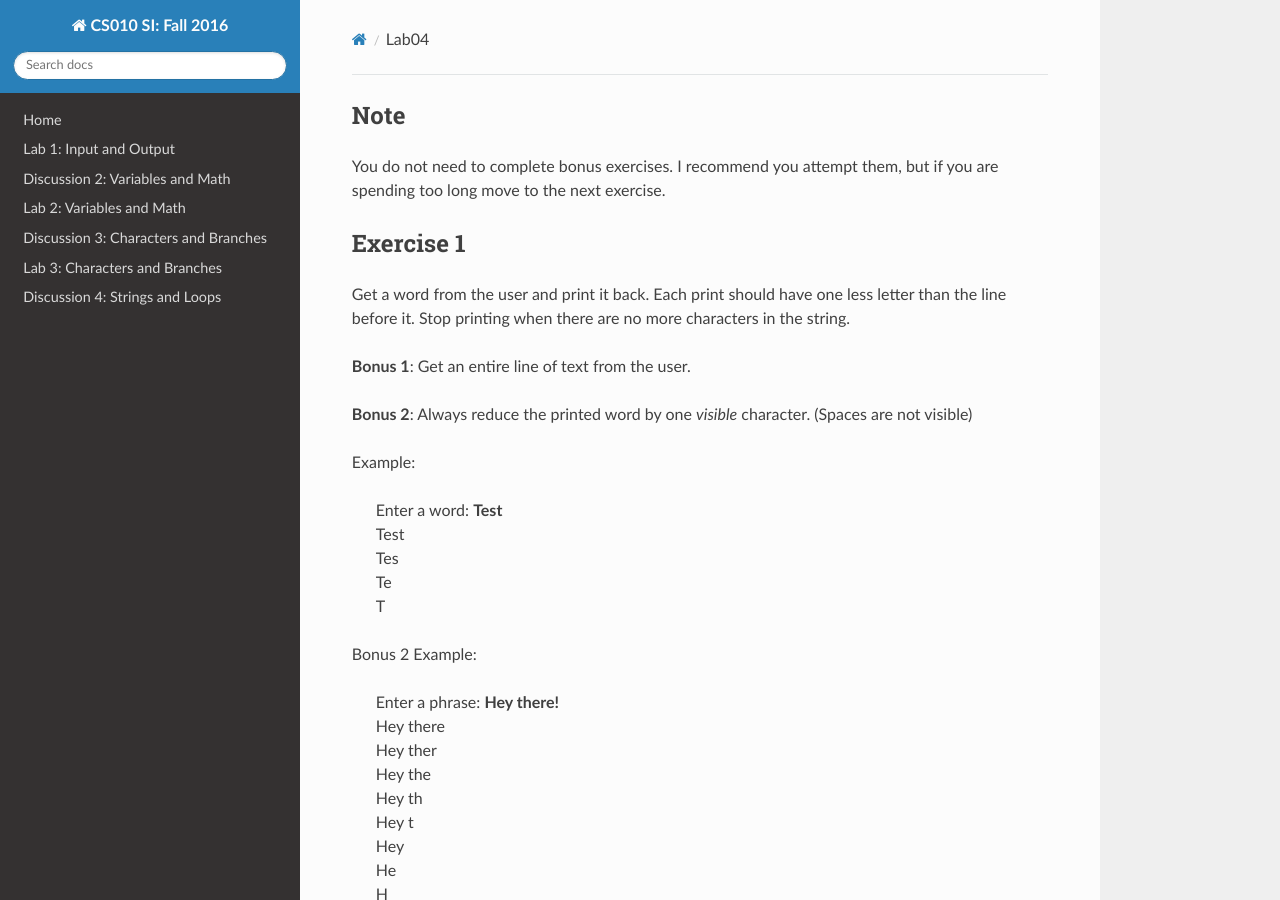
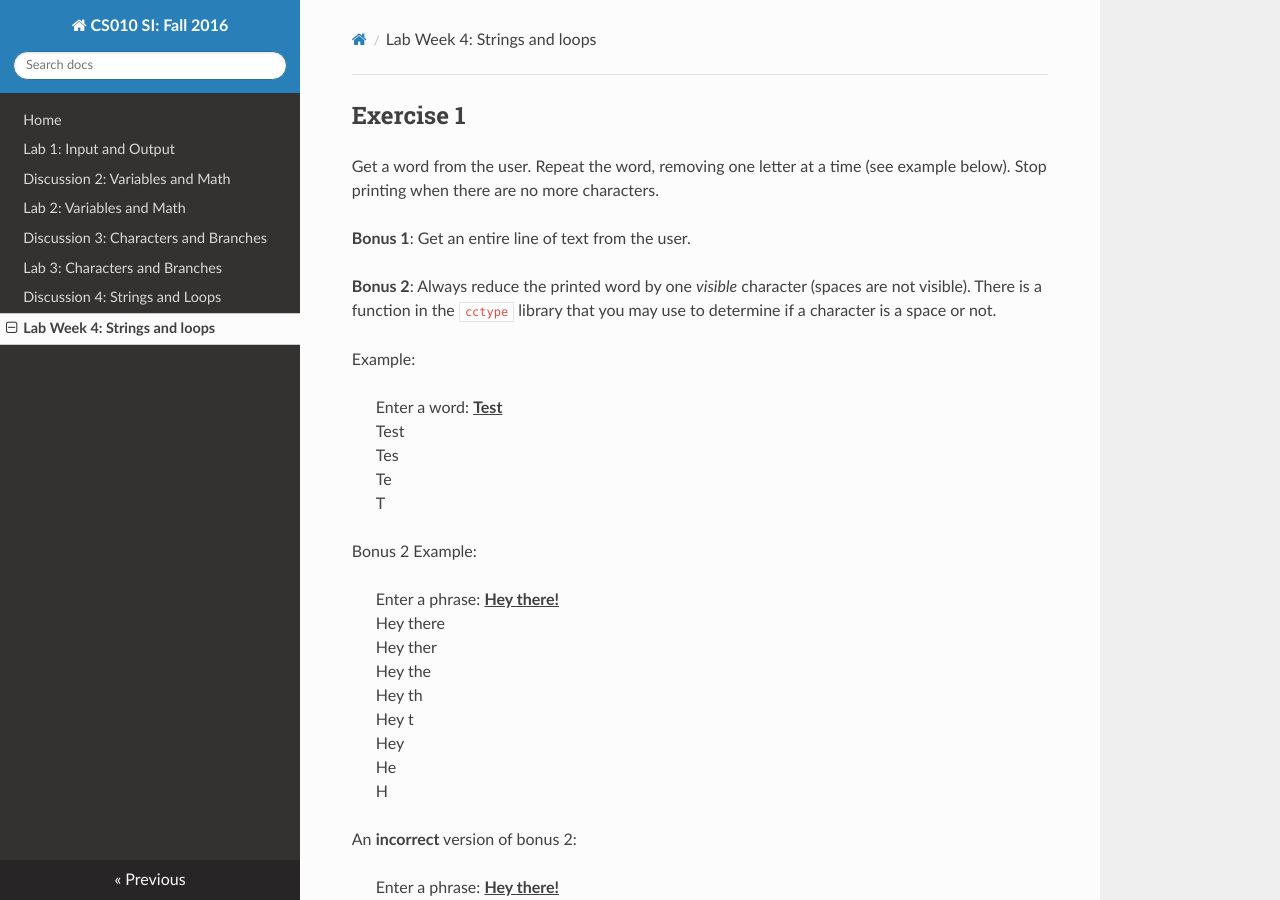
Before and after one commit to cs-si-ucr/cs10, an MkDocs documentation site: the page built from docs/lab04.md, in a window 1280 px wide and 900 px high. Built offline with MkDocs 1.6.1, drawn with Linux system fonts in a browser that asks for light colours; nearby versions of some CDN libraries; old or Windows-style settings are respelled for this version of MkDocs; some of the changed text lies outside the part shown.

Commit message:
lab 4 upload

```diff
--- a/docs/lab04.md
+++ b/docs/lab04.md
@@ -1,25 +1,20 @@
-Note
----
-
-You do not need to complete bonus exercises.
-I recommend you attempt them, but if you are spending too long move to the next exercise.
-
-
 Exercise 1
 ---
 
-Get a word from the user and print it back.
-Each print should have one less letter than the line before it.
-Stop printing when there are no more characters in the string.
+Get a word from the user.
+Repeat the word, removing one letter at a time (see example below).
+Stop printing when there are no more characters.
 
-**Bonus 1**: Get an entire line of text from the user.
+**Bonus 1**:
+Get an entire line of text from the user.
 
-**Bonus 2**: Always reduce the printed word by one *visible* character.
-(Spaces are not visible)
+**Bonus 2**:
+Always reduce the printed word by one *visible* character (spaces are not visible).
+There is a function in the `cctype` library that you may use to determine if a character is a space or not.
 
 Example:
 
-> Enter a word: **Test**</br>
+> Enter a word: <u>**Test**</u></br>
 > Test </br>
 > Tes </br>
 > Te </br>
@@ -27,7 +22,7 @@ Example:
 
 Bonus 2 Example:
 
-> Enter a phrase: **Hey there!**</br>
+> Enter a phrase: <u>**Hey there!**</u></br>
 > Hey there</br>
 > Hey ther</br>
 > Hey the</br>
@@ -39,7 +34,7 @@ Bonus 2 Example:
 
 An **incorrect** version of bonus 2:
 
-> Enter a phrase: **Hey there!**</br>
+> Enter a phrase: <u>**Hey there!**</u></br>
 > Hey there</br>
 > Hey ther</br>
 > Hey the</br>
--- a/mkdocs.yml
+++ b/mkdocs.yml
@@ -7,7 +7,7 @@ pages:
     - [dis03.md, "Discussion 3: Characters and Branches"]
     - [lab03.md, "Lab 3: Characters and Branches"]
     - [dis04.md, "Discussion 4: Strings and Loops"]
-    #- [lab04.md, "Lab Week 4: Strings and loops"]
+    - [lab04.md, "Lab Week 4: Strings and loops"]
     #- [dis05.md, "Discussion 5: Nested Loops and Do-While"]
     #- [lab05.md, "Lab Week 5: Nested Loops and Do-While"]
     #- [dis06.md, "Discussion 6: Midterm Preparation"]
```
Also changed, not shown: other parts of docs/lab04.md (+4 -4 lines).
